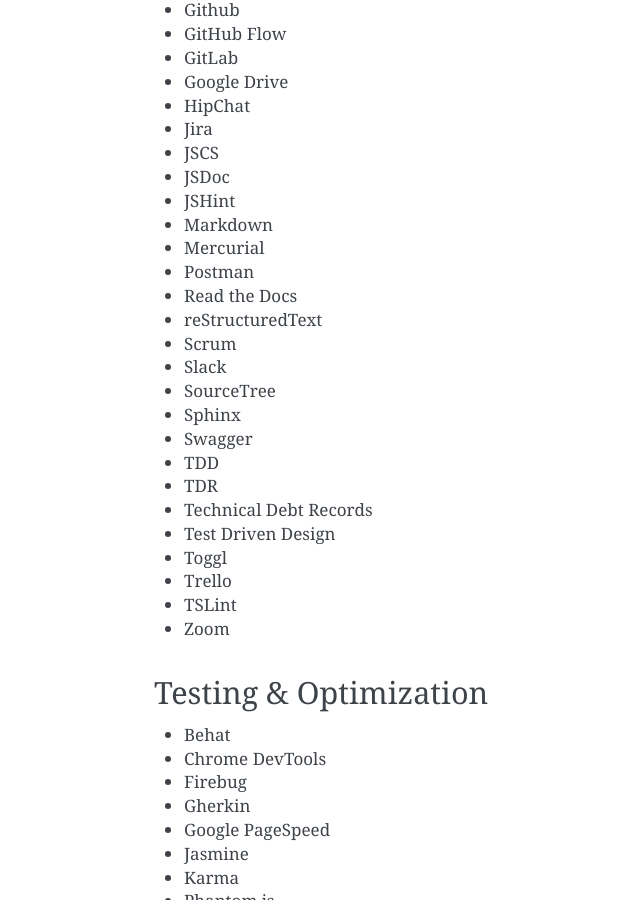
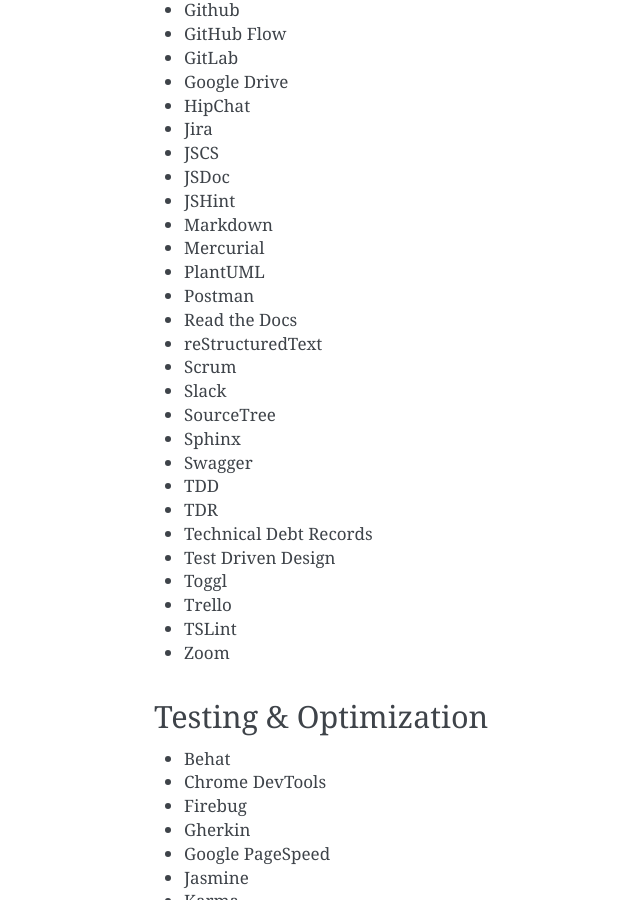
Before and after one commit to dperuo/about-me, a Sphinx documentation site: the page built from docs/skills-list.rst, in a window 1280 px wide and 900 px high, scrolled down 4320 px. Shown: the whole window, without its empty margins (266-906 px from the left). Built offline with Sphinx 7.4.7, drawn with Linux system fonts in a browser that asks for light colours.

Commit message:
Add PlantUML to skills list

```diff
--- a/docs/skills-list.rst
+++ b/docs/skills-list.rst
@@ -208,6 +208,7 @@
 - JSHint
 - Markdown
 - Mercurial
+- PlantUML
 - Postman
 - Read the Docs
 - reStructuredText
```
